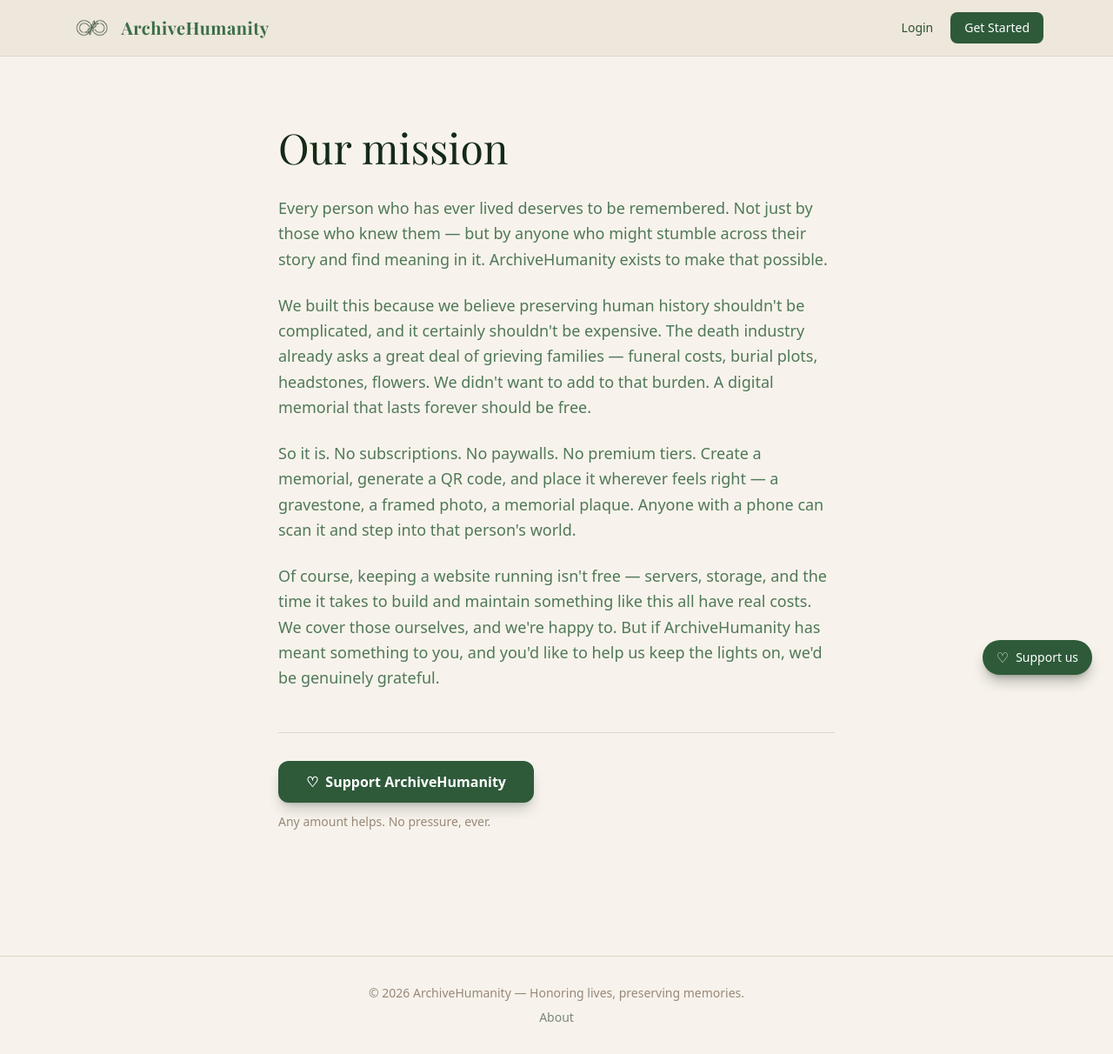
After one commit to ArchieNash/eternalqr, a Flask app: page /about in a window 1280 px wide. The commit adds this page. Shown: the whole page at 87% size. Run offline with Flask 3, Linux system fonts and the light colour scheme; some libraries are stand-ins or nearby versions; some web fonts are replaced.

Commit message:
Add floating support bubble, About page, and footer About link
Co-Authored-By: Claude Sonnet 4.6 <noreply@anthropic.com>

```diff
--- a/blueprints/main.py
+++ b/blueprints/main.py
@@ -6,3 +6,8 @@ main_bp = Blueprint('main', __name__)
 @main_bp.route('/')
 def landing():
     return render_template('landing.html')
+
+
+@main_bp.route('/about')
+def about():
+    return render_template('about.html')
--- /dev/null
+++ b/templates/about.html
@@ -0,0 +1,38 @@
+{% extends "base.html" %}
+{% block title %}About — ArchiveHumanity{% endblock %}
+
+{% block content %}
+<div class="max-w-2xl mx-auto px-4 py-20">
+
+  <h1 class="font-serif text-5xl text-stone-100 mb-8">Our mission</h1>
+
+  <div class="prose space-y-6 text-stone-400 text-lg leading-relaxed">
+
+    <p>
+      Every person who has ever lived deserves to be remembered. Not just by those who knew them — but by anyone who might stumble across their story and find meaning in it. ArchiveHumanity exists to make that possible.
+    </p>
+
+    <p>
+      We built this because we believe preserving human history shouldn't be complicated, and it certainly shouldn't be expensive. The death industry already asks a great deal of grieving families — funeral costs, burial plots, headstones, flowers. We didn't want to add to that burden. A digital memorial that lasts forever should be free.
+    </p>
+
+    <p>
+      So it is. No subscriptions. No paywalls. No premium tiers. Create a memorial, generate a QR code, and place it wherever feels right — a gravestone, a framed photo, a memorial plaque. Anyone with a phone can scan it and step into that person's world.
+    </p>
+
+    <p>
+      Of course, keeping a website running isn't free — servers, storage, and the time it takes to build and maintain something like this all have real costs. We cover those ourselves, and we're happy to. But if ArchiveHumanity has meant something to you, and you'd like to help us keep the lights on, we'd be genuinely grateful.
+    </p>
+
+  </div>
+
+  <div class="mt-12 pt-8 border-t border-stone-800">
+    <a href="{{ url_for('support.index') }}"
+      class="inline-flex items-center gap-2 bg-amber-600 hover:bg-amber-500 text-white font-semibold px-8 py-3 rounded-xl transition shadow-lg shadow-amber-900/20">
+      <span>♡</span> Support ArchiveHumanity
+    </a>
+    <p class="text-stone-600 text-sm mt-3">Any amount helps. No pressure, ever.</p>
+  </div>
+
+</div>
+{% endblock %}
--- a/templates/base.html
+++ b/templates/base.html
@@ -56,10 +56,8 @@
           <span class="text-stone-500 text-sm hidden sm:inline">{{ current_user.name }}</span>
           <a href="{{ url_for('dashboard.index') }}" class="text-sm text-stone-300 hover:text-amber-400 transition">Dashboard</a>
           <a href="{{ url_for('account.index') }}" class="text-sm text-stone-300 hover:text-amber-400 transition">Account</a>
-          <a href="{{ url_for('support.index') }}" class="text-sm text-stone-400 hover:text-amber-400 transition">Support</a>
           <a href="{{ url_for('auth.logout') }}" class="text-sm text-stone-500 hover:text-stone-300 transition">Logout</a>
         {% else %}
-          <a href="{{ url_for('support.index') }}" class="text-sm text-stone-400 hover:text-amber-400 transition">Support</a>
           <a href="{{ url_for('auth.login') }}" class="text-sm text-stone-300 hover:text-amber-400 transition">Login</a>
           <a href="{{ url_for('auth.register') }}" class="text-sm bg-amber-600 hover:bg-amber-500 text-white px-4 py-2 rounded-lg transition font-medium">Get Started</a>
         {% endif %}
@@ -89,8 +87,17 @@
   </main>
 
   <footer class="border-t border-stone-800 mt-16 py-8 text-center text-stone-600 text-sm">
-    <p>&copy; 2026 ArchiveHumanity &mdash; Honoring lives, preserving memories.</p>
+    <p class="mb-2">&copy; 2026 ArchiveHumanity &mdash; Honoring lives, preserving memories.</p>
+    <a href="{{ url_for('main.about') }}" class="text-stone-500 hover:text-amber-400 transition">About</a>
   </footer>
+
+  <!-- Floating support bubble -->
+  <a href="{{ url_for('support.index') }}"
+    title="Support ArchiveHumanity"
+    class="fixed bottom-6 right-6 z-50 flex items-center gap-2 bg-amber-600 hover:bg-amber-500 text-white text-sm font-medium px-4 py-2.5 rounded-full shadow-lg shadow-amber-900/30 transition group">
+    <span class="text-base leading-none">♡</span>
+    <span class="hidden sm:inline">Support us</span>
+  </a>
 
 </body>
 </html>
```
Also changed, not shown: instance/preview.db.
